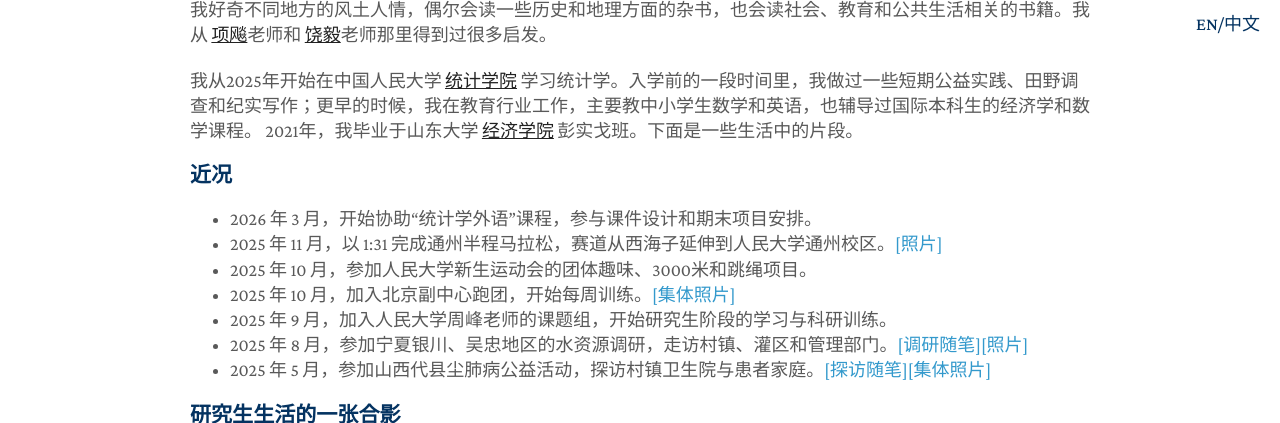
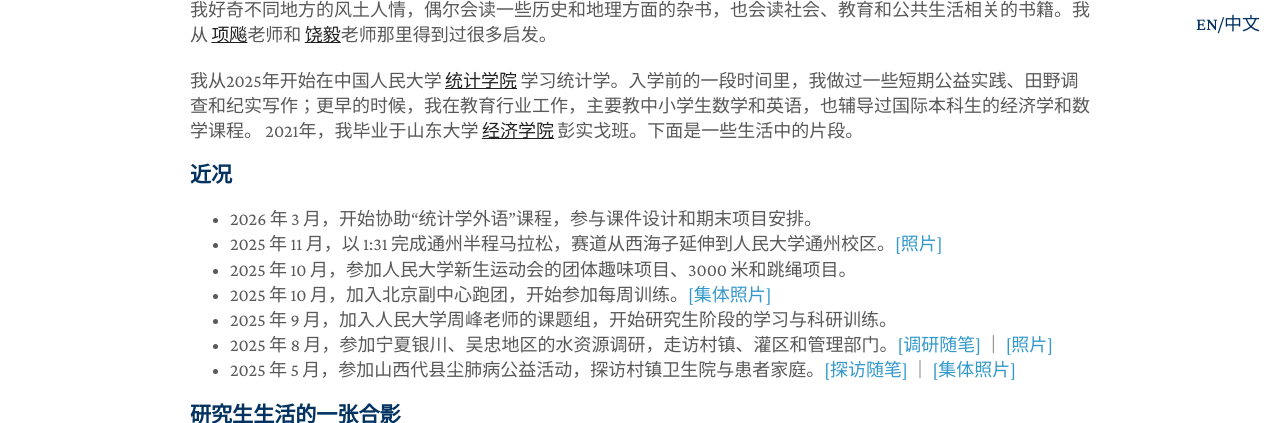
Before and after one commit to zhangming4153/zhangming4153.github.io, a Jekyll site: the page built from cn/index.md, in a window 1280 px wide and 900 px high, scrolled down 804 px, cut to the strip 0-423 px from the top of the window. Built offline with Jekyll 4.4.1, drawn with Linux system fonts in a browser that asks for light colours; a style sheet for code colours, icons or effects is not loaded.

Commit message:
Update index.md

```diff
--- a/cn/index.md
+++ b/cn/index.md
@@ -25,13 +25,14 @@ title: 章明
 </p>
 
 ### 近况
+
 - 2026 年 3 月，开始协助“统计学外语”课程，参与课件设计和期末项目安排。
 - 2025 年 11 月，以 1:31 完成通州半程马拉松，赛道从西海子延伸到人民大学通州校区。[[照片]](/assets/tongz_semimara_profile.jpg)
-- 2025 年 10 月，参加人民大学新生运动会的团体趣味、3000米和跳绳项目。
-- 2025 年 10 月，加入北京副中心跑团，开始每周训练。[[集体照片]](/assets/tongz_group.png)
+- 2025 年 10 月，参加人民大学新生运动会的团体趣味项目、3000 米和跳绳项目。
+- 2025 年 10 月，加入北京副中心跑团，开始参加每周训练。[[集体照片]](/assets/tongz_group.png)
 - 2025 年 9 月，加入人民大学周峰老师的课题组，开始研究生阶段的学习与科研训练。
-- 2025 年 8 月，参加宁夏银川、吴忠地区的水资源调研，走访村镇、灌区和管理部门。[[调研随笔]](/assets/Ningxia.pdf)[[照片]](/assets/alashan_202507.jpg)
-- 2025 年 5 月，参加山西代县尘肺病公益活动，探访村镇卫生院与患者家庭。[[探访随笔]](/assets/Shanxi.pdf)[[集体照片]](/assets/daai_202505.jpg)
+- 2025 年 8 月，参加宁夏银川、吴忠地区的水资源调研，走访村镇、灌区和管理部门。[[调研随笔]](/assets/Ningxia.pdf) ｜ [[照片]](/assets/alashan_202507.jpg)
+- 2025 年 5 月，参加山西代县尘肺病公益活动，探访村镇卫生院与患者家庭。[[探访随笔]](/assets/Shanxi.pdf) ｜ [[集体照片]](/assets/daai_202505.jpg)
 
 
 ### 研究生生活的一张合影
```
